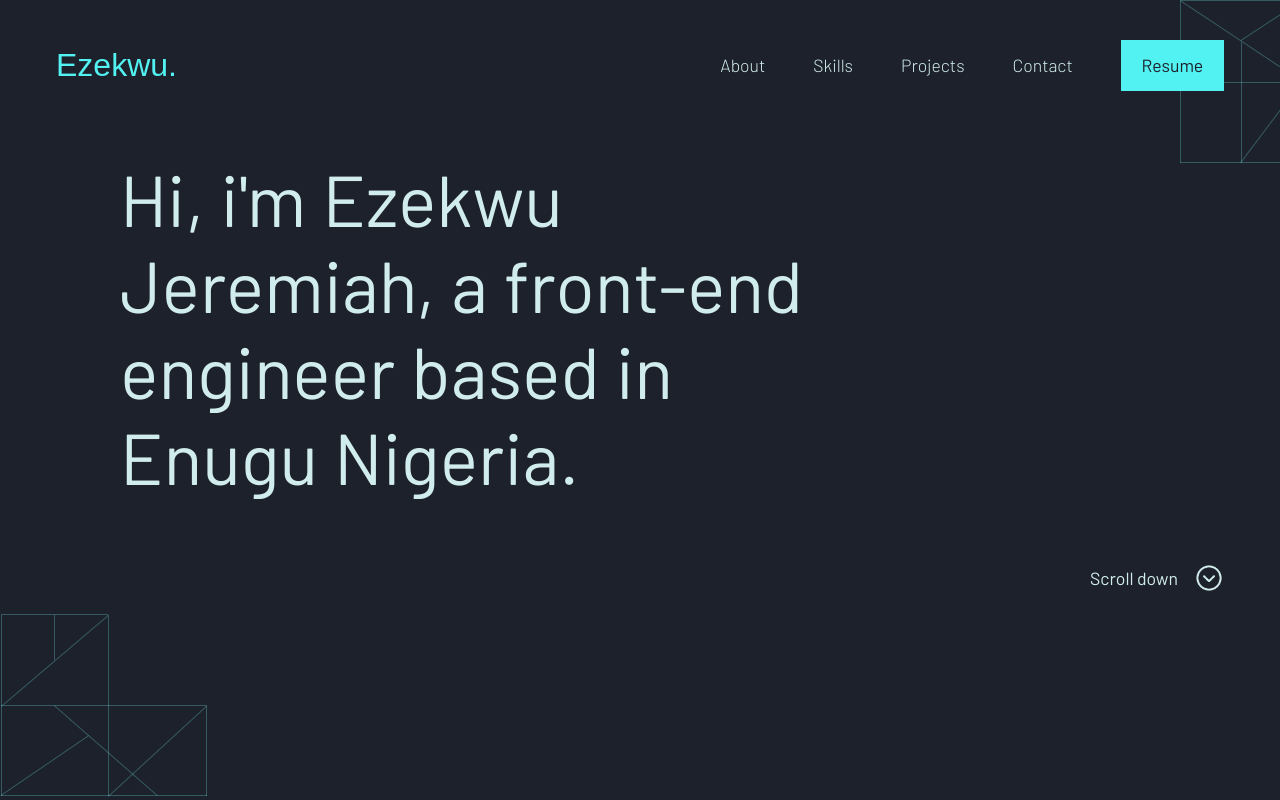
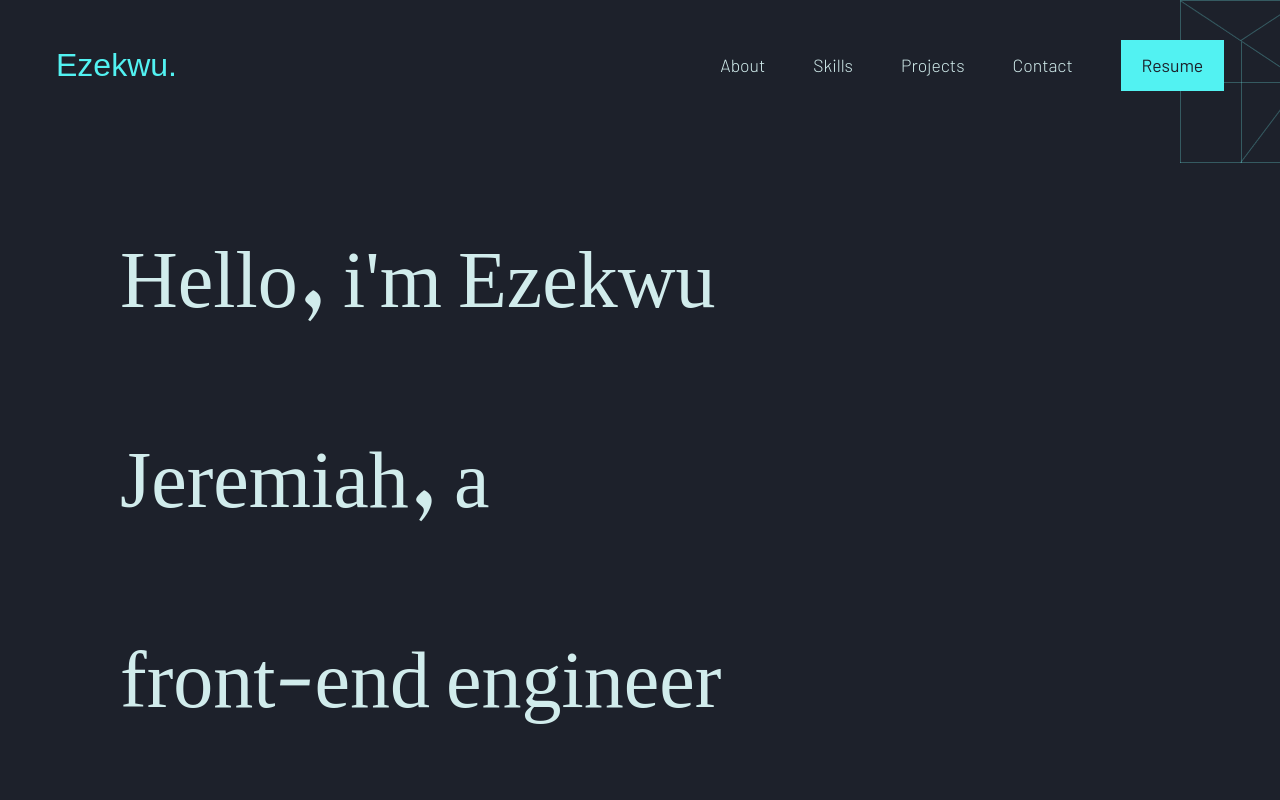
Before and after one commit to Ezekwu/Portfolio.V1, a React (Create React App) app: page / in a window 1280 px wide. Shown: the top 800 px of the page. Built offline with nearby package versions, Linux system fonts and the light colour scheme; a web font is replaced by a local one.

Commit message:
completed about me page with animations

```diff
--- a/src/components/animations/variants.js
+++ b/src/components/animations/variants.js
@@ -1,9 +1,10 @@
 export const variants = {
-    transitionY: {
+    transitionYFunc: (delay)=>{
+        return {
             parent: {
                 animate: {
                     transition: {
-                delayChildren: 0.4,
+                    delayChildren: delay,
                     staggerChildren: 0.1,
                     },
                 },
@@ -18,8 +19,91 @@ export const variants = {
                     },
                 },
             }
+        }
     },
-    transitionX: {
+    transitionX: (delay) => {
+        return {
+            parent : {
+                initial: {
+                    opacity: 0
+                },
+                animate: (i = 1) => ({
+                    opacity: 1,
+                    transition: { staggerChildren: 0.1, delayChildren: delay * i ,
+                    when: "beforeChildren"}
+                })
+            },
+            child : {
+                initial: { x: -100 },
+                animate: {
+                    x: 0,
+                    transition: {
+                    ease: [0.6, 0.01, -0.05, 0.95],
+                    duration: 1,
+                },
+                },
+            }
+        }
+    },
+    fadeUpFunc :(delay) => {
+        return {
+            initial : {
+                opacity: 0,
+                y: 40
+            },
+            animate: {
+                opacity:1,
+                y: 0,
+                transition: {
+                    duration:0.5,
+                    ease: 'easeInOut',
+                    delay: delay
+                }
 
             }
         }
+    },
+    fadeDownFunc :(delay) => {
+        return {
+            initial : {
+                opacity: 0,
+                y: -10
+            },
+            animate: {
+                opacity:1,
+                y: 0,
+                transition: {
+                    duration:0.5,
+                    ease: 'easeInOut',
+                    delay: delay
+                }
+
+            }
+        }
+    },
+    fadeInFunc :(delay) => {
+        return {
+            parent: {
+                animate: {
+                    transition: {
+                    delayChildren: delay,
+                    staggerChildren: 0.2,
+                    },
+                },
+            },
+            child: {
+                initial : {
+                    opacity: 0,
+                },
+                animate: {
+                    opacity:1,
+                    transition: {
+                        duration:0.5,
+                        ease: 'easeInOut',
+                    }
+
+                }
+            }
+        }
+    },
+}
--- a/src/components/layouts/Header.jsx
+++ b/src/components/layouts/Header.jsx
@@ -6,27 +6,36 @@ import { motion } from "framer-motion"
 import { variants } from "../animations/variants"
 import DownSvg from '../../assets/svg/12-arrow-down-outline(1).gif'
 const Header = () => {
-    const heroTitle = "Hi, i'm Ezekwu Jeremiah, a front-end engineer based in Enugu Nigeria."
+    const heroTitle = "Hello, i'm Ezekwu Jeremiah, a front-end engineer based in Enugu Nigeria."
     const titleArr = heroTitle.split(' ')
 
-    const {transitionX, transitionY } = variants;
+    const { transitionYFunc, fadeInFunc } = variants;
 
 
     return (
         <StyledHeader >
             <Navbar />
-            <div className="svg1">
+            <motion.div
+            className="svg1"
+            variants={fadeInFunc(0).child}
+            animate="animate"
+            initial="initial"
+            >
                 <img src={CustomSvg1} alt="" />
-            </div>
+            </motion.div>
 
-            <div className="svg2">
+            <motion.div
+            className="svg2"
+            variants={fadeInFunc(0).child}
+            animate="animate"
+            initial="initial">
                 <img src={CustomSvg2} alt="" />
-            </div>
+            </motion.div>
 
             <div className="container wrapper">
                 <motion.div
                 className="hero-text_wrapper"
-                variants={transitionY.parent}
+                variants={transitionYFunc(1.2).parent}
                 animate="animate"
                 initial="initial">
                     {
@@ -37,7 +46,7 @@ const Header = () => {
                             >
                                 <motion.span
                                 className="span-child"
-                                variants={transitionY.child}>
+                                variants={transitionYFunc().child}>
                                     {word}
                                 </motion.span>
                             </span>
@@ -47,12 +56,16 @@ const Header = () => {
 
             </div>
 
-            <div className="down-svg container wrapper">
+            <motion.div
+            className="down-svg container wrapper"
+            variants={fadeInFunc(1.3)}
+            animate="animate"
+            initial="initial">
                 <div className="scroll-container">
                     <img src={DownSvg} alt="" />
                     <p>Scroll down</p>
                 </div>
-            </div>
+            </motion.div>
 
         </StyledHeader>
     )
--- a/src/components/layouts/Navbar.jsx
+++ b/src/components/layouts/Navbar.jsx
@@ -1,8 +1,15 @@
 import { StyledNavbar } from "../styles/Navbar.styled"
+import { motion } from "framer-motion"
+import { variants } from "../animations/variants"
 const Navbar = () => {
+    const {fadeDownFunc} = variants
     return (
         <StyledNavbar>
-            <div className="container wrapper">
+            <motion.div
+            className="container wrapper"
+            variants={fadeDownFunc(1)}
+                animate="animate"
+                initial="initial">
                 <div className="logo">
                     Ezekwu.
                 </div>
@@ -18,7 +25,7 @@ const Navbar = () => {
                     <a href="" className="resume">Resume</a>
                 </div>
 
-            </div>
+            </motion.div>
         </StyledNavbar>
     )
 }
--- a/src/components/styles/Header.styled.js
+++ b/src/components/styles/Header.styled.js
@@ -1,8 +1,8 @@
 import styled from 'styled-components';
 export const StyledHeader = styled.header`
 background-color: #1d212b;
-height: 100vh;
 position: relative;
+padding-bottom: 3rem;
 color: var(--primaryBlue);
 .svg1{
     position: absolute;
@@ -19,21 +19,25 @@ color: var(--primaryBlue);
 }
 
 .hero-text_wrapper{
-    font-size: 4.5rem;
+    font-size: 5rem;
+
     margin-left: 4rem;
+    padding-top: 1.5rem;
+    padding-bottom: 1.5rem;
     display: flex;
     flex-wrap: wrap;
     width: 60%;
-    padding-top: 1.5rem;
     overflow: hidden;
 
     .span-parent{
         overflow: hidden;
         display: flex;
+
     }
 
     .span-child{
         margin-right: 1rem;
+        font-family: 'Noto Nastaliq Urdu', serif;
     }
 
 }
--- a/src/index.css
+++ b/src/index.css
@@ -25,3 +25,6 @@ body{
   max-width: 1500px;
   margin: 0 auto;
 }
+p{
+  line-height: 1.5rem;
+}
--- a/src/pages/Homepage.jsx
+++ b/src/pages/Homepage.jsx
@@ -1,8 +1,10 @@
+import Aboutme from "../components/layouts/Aboutme"
 import Header from "../components/layouts/Header"
 const Homepage = () => {
     return (
         <div>
             <Header />
+            <Aboutme />
         </div>
     )
 }
```
Lines whose indentation alone changed are shown as unchanged.
